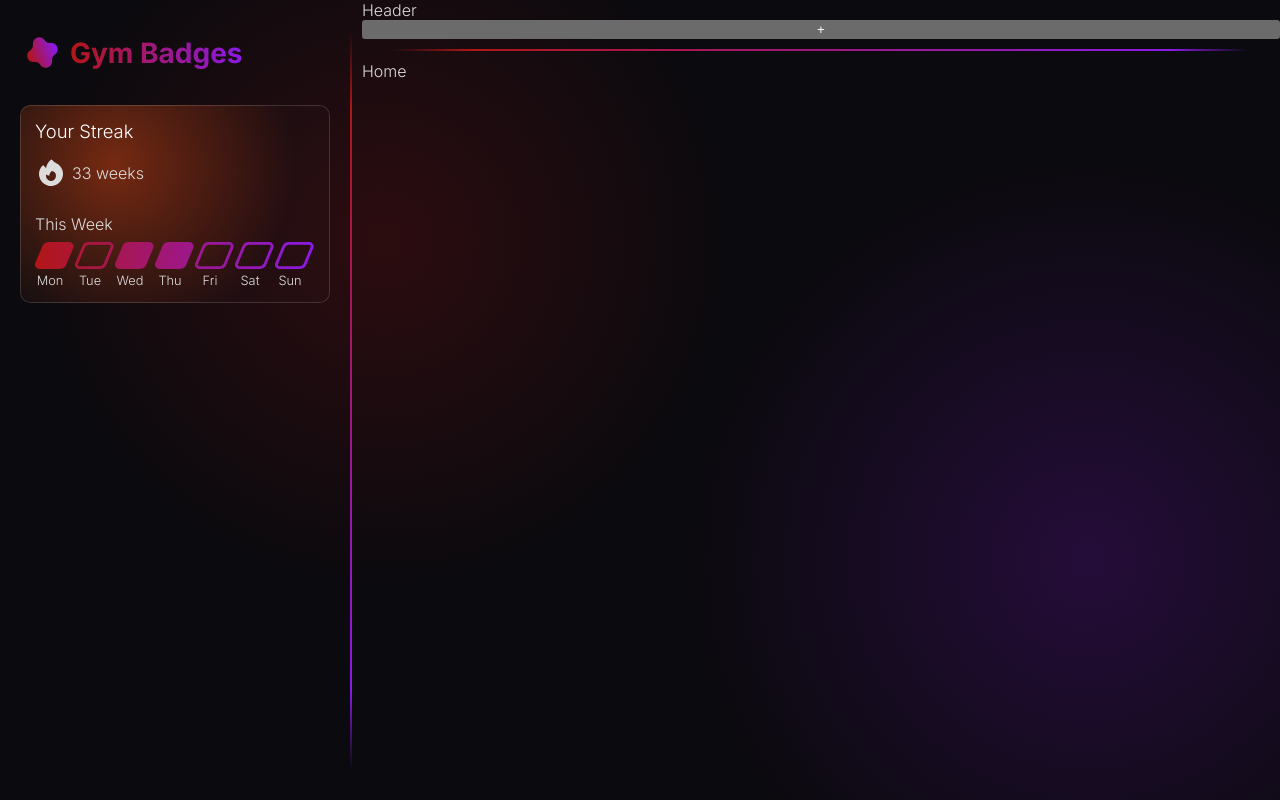
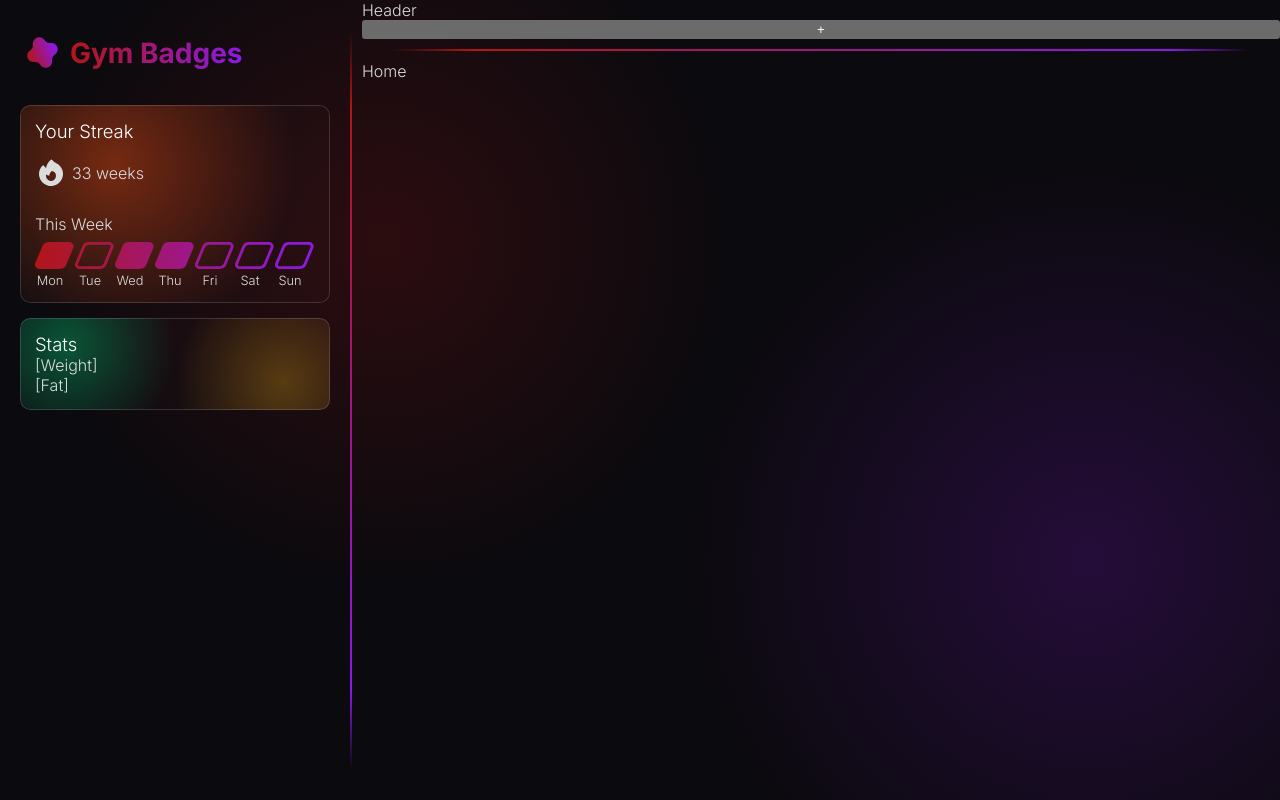
Before and after one commit to TFG-APP-de-gamificacion-del-deporte/gym-badges-web-app, a Next.js app in the folder src/gym_badges/: page / in a window 1280 px wide. Built offline with nearby package versions, Linux system fonts and the light colour scheme.

Commit message:
Start Stats Card

```diff
--- a/src/gym_badges/components/dashboard/dashboard.module.scss
+++ b/src/gym_badges/components/dashboard/dashboard.module.scss
@@ -1,5 +1,8 @@
 .dashboard {
-  // width: 300px;
   height: 100vh;
   margin: 0px 10px 0 20px;
+
+  display: flex;
+  flex-direction: column;
+  gap: 15px;
 }
--- a/src/gym_badges/components/dashboard/dashboard.tsx
+++ b/src/gym_badges/components/dashboard/dashboard.tsx
@@ -1,14 +1,20 @@
-import styles from "@/components/dashboard/dashboard.module.scss";
+import styles from "./dashboard.module.scss";
 import Logo from "@/components/logo/logo";
 import StreakCard from "@/components/dashboard/streak-card/streak-card";
 import { Suspense } from "react";
+import StatsCard from "./stats-card/stats-card";
 
 export default function Dashboard() {
   return (
     <div className={styles.dashboard}>
       <Logo/>
       <Suspense fallback={<>Loading Streak...</>}>
+       {/* TODO Streak card loading fallback  */}
         <StreakCard/>
+      </Suspense>
+      {/* TODO Streak card loading fallback  */}
+      <Suspense fallback={<>Loading Stats...</>}>
+        <StatsCard/>
       </Suspense>
     </div>
   );
--- /dev/null
+++ b/src/gym_badges/components/dashboard/stats-card/stats-card.module.scss
@@ -0,0 +1,7 @@
+@use "@/public/global_vars.scss" as GV;
+
+.stats_card {
+  @include GV.card;
+  background-image: radial-gradient(circle at top 30% left 15%, rgba(0, 255, 148, 0.3) 0%, transparent 40%),
+                    radial-gradient(circle at bottom 30% right 15%, rgba(223, 166, 21, 0.3) 0%, transparent 40%);
+}
--- /dev/null
+++ b/src/gym_badges/components/dashboard/stats-card/stats-card.tsx
@@ -0,0 +1,11 @@
+import styles from "./stats-card.module.scss"
+
+export default function StatsCard() {
+  return (
+    <div className={styles.stats_card}>
+      <h2>Stats</h2>
+      <p>[Weight]</p>
+      <p>[Fat]</p>
+    </div>
+  )
+}
--- a/src/gym_badges/components/dashboard/streak-card/streak-card.module.scss
+++ b/src/gym_badges/components/dashboard/streak-card/streak-card.module.scss
@@ -2,7 +2,7 @@
 
 .streak_card {
   @include GV.card;
-  background-image: radial-gradient( circle at top 30% left 30%, rgba(216, 71, 19, 0.5) 0%, transparent 70%);
+  background-image: radial-gradient(circle at top 30% left 30%, rgba(216, 71, 19, 0.5) 0%, transparent 70%);
 }
 
 .streak_count {
--- a/src/gym_badges/components/logo/logo.module.scss
+++ b/src/gym_badges/components/logo/logo.module.scss
@@ -4,7 +4,7 @@
   display: flex;
   flex-direction: row;
   align-items: center;
-  margin: 30px 0px;
+  margin: 30px 0px 15px 0px;
 }
 
 .title {
```
